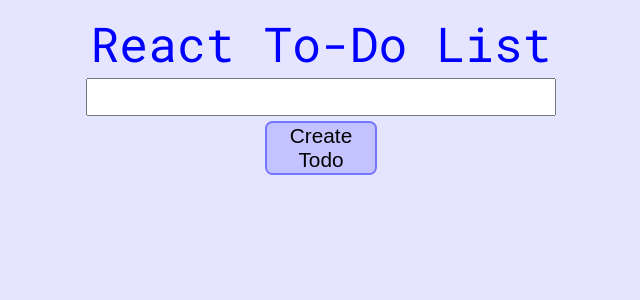
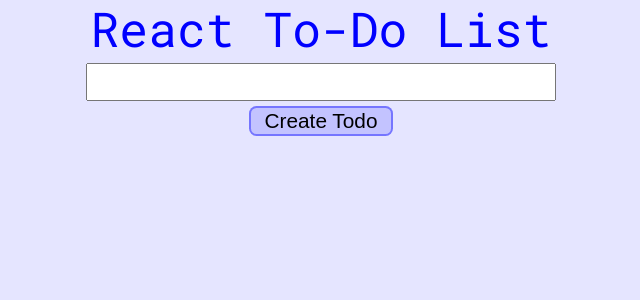
Before and after one commit to shrimp16/React-Todo-List, a React (Create React App) app in the folder todo-list/: page / in a window 1280 px wide. Shown: the top 300 px of the page, without its empty margins (319-959 px from the left). Built offline with nearby package versions, Linux system fonts and the light colour scheme.

Commit message:
Minor changes to the buttons

```diff
--- a/todo-list/src/Styles/Button.styled.js
+++ b/todo-list/src/Styles/Button.styled.js
@@ -1,7 +1,7 @@
 import styled from 'styled-components';
 
 export const StyledButton = styled.button`
-    width: 7rem;
+    width: 9rem;
     heigth: 2rem;
     font-size: 1.3rem;
     border-radius: 7.5px;
--- a/todo-list/src/Styles/Header.styled.js
+++ b/todo-list/src/Styles/Header.styled.js
@@ -5,7 +5,6 @@ export const StyledHeader = styled.div`
     flex-direction: column;
     width: 30rem;
     margin: auto;
-    margin-top: 15px;
 
     * {
         margin: 5px;
```
